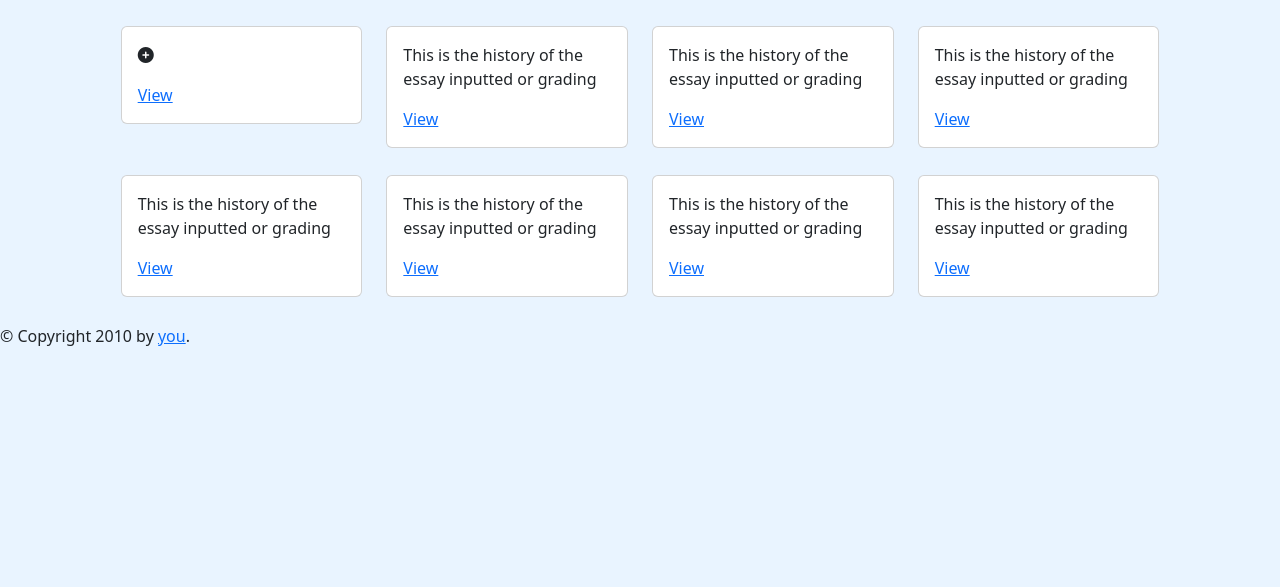
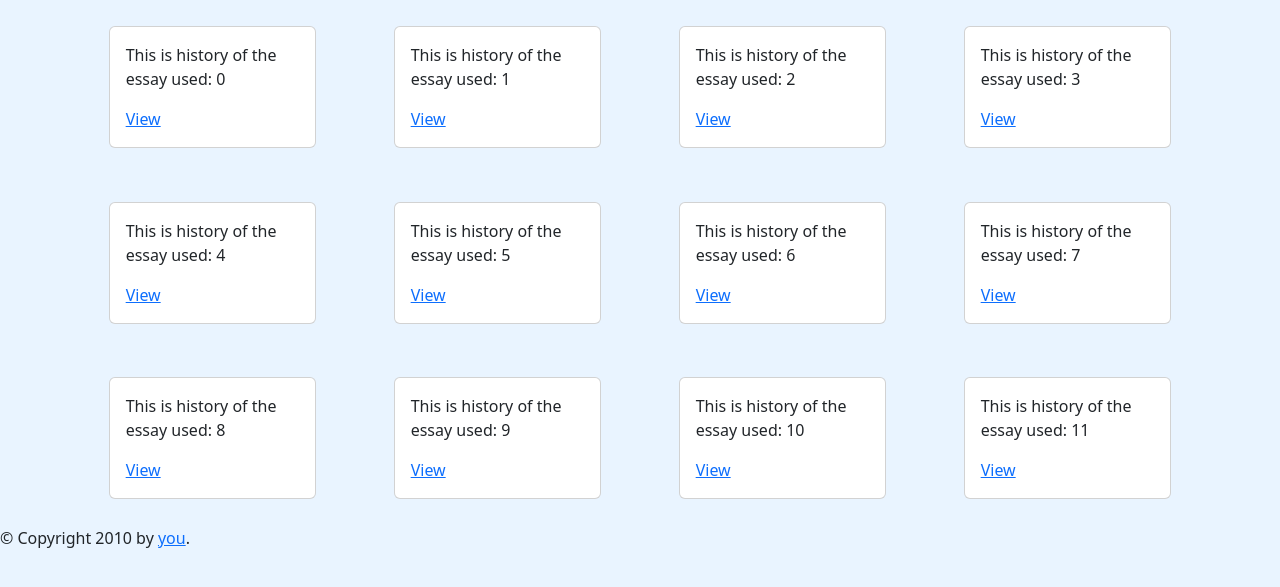
Before and after one commit to fikrihasani/AWE, a Flask app: page / in a window 1280 px wide. Shown: the part 122-709 px from the top of the page. Run offline with Flask 3, Linux system fonts and the light colour scheme; some libraries are stand-ins or nearby versions.

Commit message:
add models and controllers

```diff
--- a/Main.py
+++ b/Main.py
@@ -1,10 +1,14 @@
 from flask import Flask
 from flask import render_template, url_for
+from controllers.Web import Web
 app = Flask(__name__)
+
+web = Web()
 
 @app.route("/")
 def homepage():
-    return render_template("home.html")
+    articles = web.home()
+    return render_template("home.html",articles=articles)
 
 @app.route("/about")
 def about():
@@ -20,7 +24,8 @@ def login():
 
 @app.route("/essay")
 def essay():
-    return render_template("essay.html")
+    result = web.result()
+    return render_template("essay.html", result = result)
 
 if __name__=='__main__':
     app.run(debug=True)
--- /dev/null
+++ b/Models.py
@@ -0,0 +1,16 @@
+class Article:
+    def __init__(self):
+        pass
+
+    def getAll(self):
+        # this is text to render
+        # ambil data dari database
+        n = 12
+        ls = ["This is history of the essay used: "+str(i) for i in range(n)]
+        return ls
+
+    def getAllFrom(self, userId):
+        pass
+
+    def getOne(self,id):
+        pass
--- a/controllers/Web.py
+++ b/controllers/Web.py
@@ -1,17 +1,29 @@
+from Models import Article
+
+# class web
 class Web:
     def __init__(self):
-        pass
+        self.article = Article()
+        self.calc = Calculate()
 
     def home(self):
         # this is text to render
-        n = 12
-        ls = []
-        for i in range(n):
-            ls.append("This is history of the essay used: "+i)
-        return ls
+        # ambil data dari database
+        return self.article.getAll()
+
+    def register(self):
+        pass
 
     def result(self):
-        # this will be used to handle result data to template of result
+        return self.calc.get_res()
+
+class Calculate:
+    def __init__(self) -> None:
+        self.model = None
+
+    def get_res(self):
+        # dummy data
+                # this will be used to handle result data to template of result
         focus = 7
         ideas = 7
         res = {
--- a/templates/home.html
+++ b/templates/home.html
@@ -7,33 +7,18 @@
     {{ super() }}
 {% endblock %}
 {% block content %}
+{% set counter = 0 %}
 <div class="container">
-    {% for i in range(0,2) %}
-        <div class="row" style="margin: 20pt;">
-            {% for j in range(0,4) %}
-                {% if (j == 0 and i == 0) %}
-                <div class="col-lg-3 col-md-3">
-                    <div class="card">
-                        <div class="card-body">
-                            <p>
-                                <i class="fa-solid fa-circle-plus"></i>
-                            </p>
-
-                            <a href="#" class="card-link">View</a>
-                        </div>
-                    </div>
+    <div class="row">
+    {% for article in articles %}
+        <div class="col-lg-3 col-md-3">
+            <div class="card" style="margin: 20pt;">
+                <div class="card-body">
+                    <p class="card-text">{{ article }}</p>
+                    <a href="#" class="card-link">View</a>
                 </div>
-                {% else %}
-                <div class="col-lg-3 col-md-3">
-                    <div class="card">
-                        <div class="card-body">
-                            <p class="card-text">This is the history of the essay inputted or grading</p>
-                            <a href="#" class="card-link">View</a>
-                        </div>
-                    </div>
-                </div>
-                {% endif %}
-            {% endfor %}
+            </div>
         </div>
     {% endfor %}
+    </div>
 {% endblock %}
```
Also changed, not shown: models/Users.py (deleted).
